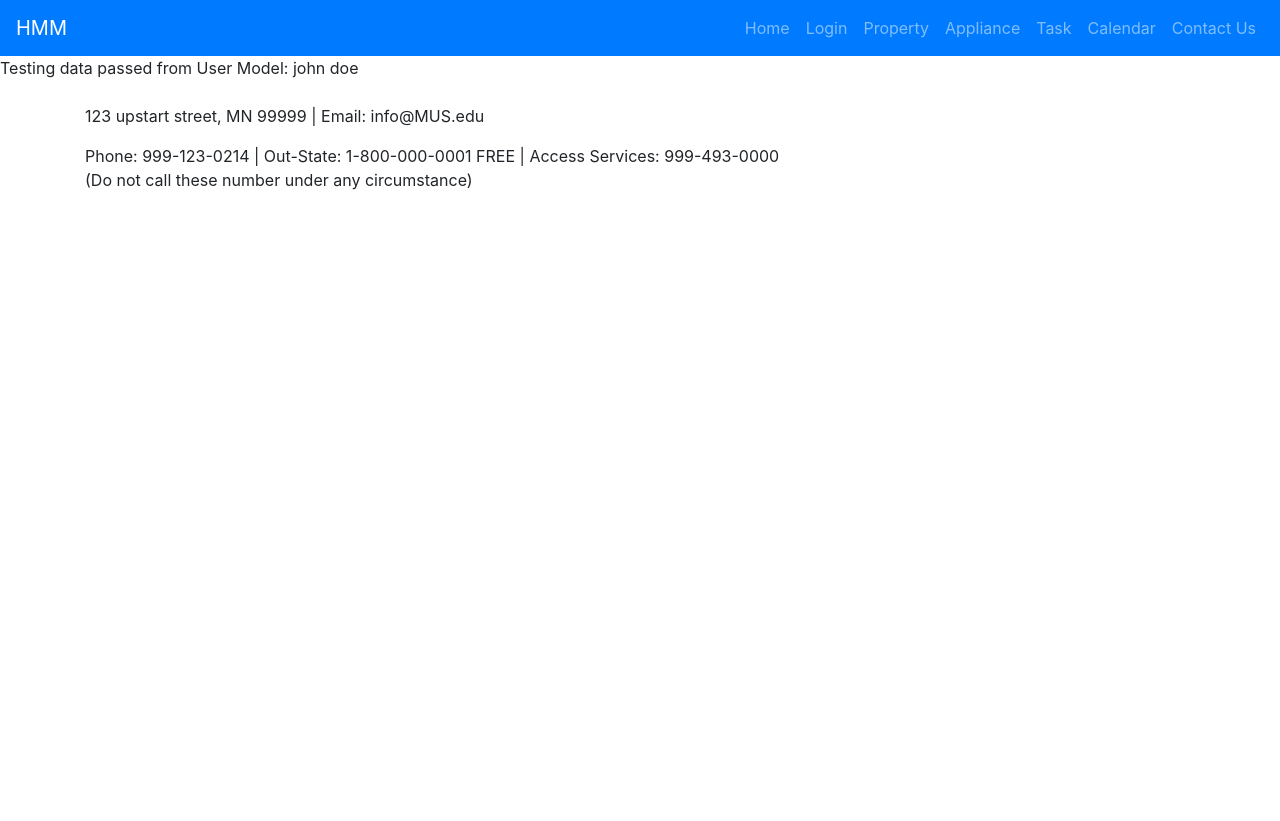
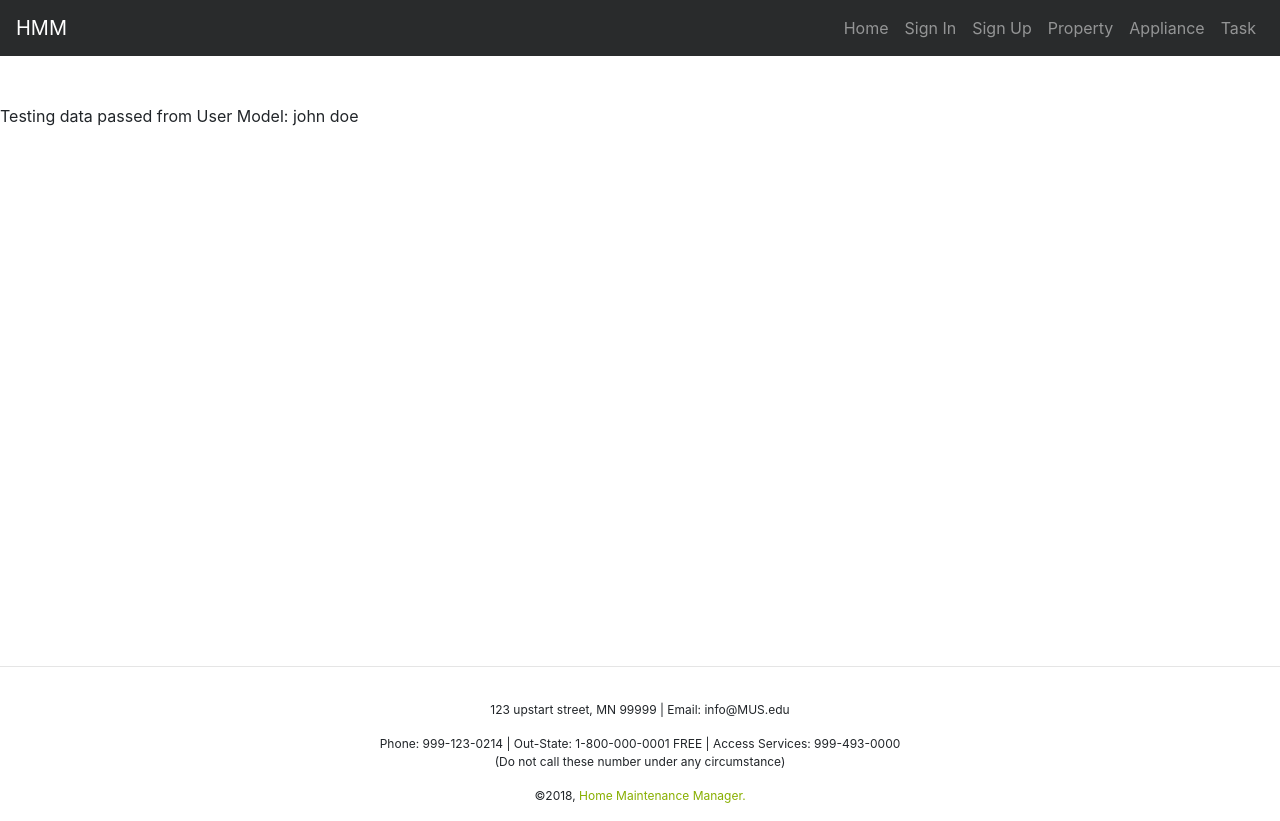
Before and after one commit to tendhar44/Home_Maintenance_Manager, a PHP site: page / in a window 1280 px wide. Before the commit the page ends 190 px from the top, so only its background shows below. Run offline with PHP 8.4, Linux system fonts and the light colour scheme; data that the repository does not hold is empty; some libraries are stand-ins or nearby versions.

Commit message:
added few pages

```diff
--- a/app/controllers/ApplianceController.php
+++ b/app/controllers/ApplianceController.php
@@ -5,7 +5,7 @@
  * Date:
  */
 class ApplianceController extends Controller {
-    public function index() {
+    public function index (){
         $this->view("list-appliance-page", []);
     }
 
--- a/app/models/User.php
+++ b/app/models/User.php
@@ -23,4 +23,16 @@ class User {
     public function deleteUser() {
 
     }
+
+    public function signInUser() {
+
+    }
+
+    public function signOutUser() {
+
+    }
+
+    public function signUpUser() {
+
+    }
 }
--- a/app/views/account-delete-page.php
+++ /dev/null
@@ -1 +0,0 @@
-<?php
--- a/app/views/account-signout-page.php
+++ /dev/null
@@ -1 +0,0 @@
-<?php
--- a/app/views/account-singup-page.php
+++ /dev/null
@@ -1 +0,0 @@
-<?php
--- a/app/views/account-update-page.php
+++ /dev/null
@@ -1 +0,0 @@
-<?php
--- a/app/views/list-appliance-page.php
+++ b/app/views/list-appliance-page.php
@@ -1 +1,5 @@
 <?php
+
+?>
+
+<p>List Appliance page</p>
--- a/app/views/list-property-page.php
+++ b/app/views/list-property-page.php
@@ -1 +1,5 @@
 <?php
+
+?>
+
+<p>List Property Page</p>
--- a/app/views/list-task-page.php
+++ b/app/views/list-task-page.php
@@ -1 +1,5 @@
 <?php
+
+?>
+
+<p>List Task Page</p>
--- a/app/views/list-user-page.php
+++ b/app/views/list-user-page.php
@@ -1 +1,5 @@
 <?php
+
+?>
+
+<p>List User Page</p>
--- a/public/css/styles.css
+++ b/public/css/styles.css
@@ -1,18 +1,51 @@
-html,body{
-	height:100%;
-	width:100%;
+body {
+	padding-bottom: 150px; /* height of footer to keep footer at bottom */
 }
-header{
-}
-footer{
-}
+
 #nav-bar{
 	padding: 0;
 	margin: 0;
 }
+
 label{
 	font-size: 18px;
 }
+
 #navbarSupportedContent a:hover {
 	border-bottom: 4px solid white;
 }
+
+/* Add background color to footer */
+.hmm-footer {
+	font-size: 12px;
+	text-align: center;
+	position: absolute;
+	bottom: 0;
+	width: 100%;
+	height: 150px;  /* height of footer */
+	background-color: #ffffff;
+}
+
+.hmm-second-footer {
+	font-size: 12px;
+	text-align: center;
+}
+
+.hmm-copyright a{
+	color: #88af01;
+	text-decoration: none;
+}
+
+.hmm-copyright a:hover {
+	color: #c2ff98;
+}
+
+.hmm-links {
+	text-decoration: none;
+	color: #88af01;
+}
+
+.hmm-links:hover {
+	text-decoration: none;
+	color: #c2ff98;
+}
--- a/public/footer.html
+++ b/public/footer.html
@@ -1,6 +1,8 @@
-        <div class="container">
+
+        <div class="hmm-footer">
           <div class="row">
             <div class="col-xs-12 col-sm-12">
+                <hr>
                 <img src="">
                 <p>
                     123 upstart street, MN 99999 | Email: info@MUS.edu
@@ -9,6 +11,9 @@
                     Phone: 999-123-0214 | Out-State: 1-800-000-0001 FREE | Access Services: 999-493-0000
                     <br>(Do not call these number under any circumstance)
                 </p>
+                <div class="hmm-second-footer">
+                    <p class="hmm-copyright">©2018, <a href="/home_maintenance_manager/public/homecontroller">Home Maintenance Manager.</a></p>
+                </div>
             </div>
           </div>
         </div>
--- a/public/header.html
+++ b/public/header.html
@@ -13,7 +13,7 @@
     <!-- Bootstrap CSS -->
     <link rel="stylesheet" href="https://maxcdn.bootstrapcdn.com/bootstrap/4.0.0/css/bootstrap.min.css" integrity="sha384-Gn5384xqQ1aoWXA+058RXPxPg6fy4IWvTNh0E263XmFcJlSAwiGgFAW/dAiS6JXm" crossorigin="anonymous">
 
-    <link href="css/styles.css" rel="stylesheet">
+    <link href="/Home_Maintenance_Manager/public/css/styles.css" rel="stylesheet">
 
     <title>Home Maintenance Manager</title>
 </head>
@@ -21,7 +21,7 @@
 
 
 
-	<nav class="navbar navbar-expand-sm bg-primary navbar-dark">
+	<nav class="navbar navbar-expand-sm navbar-dark" style="background-color: #292b2c;">
 	  <a class="navbar-brand" href="/home_maintenance_manager/public/homecontroller">HMM</a>
 	  <button class="navbar-toggler" type="button" data-toggle="collapse" data-target="#navbarSupportedContent" aria-controls="navbarSupportedContent" aria-expanded="false" aria-label="Toggle navigation">
 	    <span class="navbar-toggler-icon"></span>
@@ -34,10 +34,13 @@
               <a class="nav-link" href="/home_maintenance_manager/public/homecontroller">Home</a>
           </li>
           <li class="nav-item">
-              <a class="nav-link" href="/home_maintenance_manager/public/accountcontroller">Login</a>
+              <a class="nav-link" href="/home_maintenance_manager/public/usercontroller/signin">Sign In</a>
           </li>
           <li class="nav-item">
-              <a class="nav-link" href="/home_maintenance_manager/public/propertycontroller/add">Property</a>
+              <a class="nav-link" href="/home_maintenance_manager/public/usercontroller/signup">Sign Up</a>
+          </li>
+          <li class="nav-item">
+              <a class="nav-link" href="/home_maintenance_manager/public/propertycontroller">Property</a>
           </li>
           <li class="nav-item">
               <a class="nav-link" href="/home_maintenance_manager/public/appliancecontroller">Appliance</a>
@@ -45,12 +48,9 @@
           <li class="nav-item">
               <a class="nav-link" href="/home_maintenance_manager/public/taskcontroller">Task</a>
           </li>
-          <li class="nav-item">
-              <a class="nav-link" href="">Calendar</a>
-          </li>
-          <li class="nav-item">
-             <a class="nav-link" href="/home_maintenance_manager/public/contactcontroller">Contact Us</a>
-          </li>
         </ul>
 	  </div>
 	</nav>
+
+    <br>
+    <br>
```
Also changed, not shown: app/config/config.php (deleted, +0 -10 lines), app/controllers/AccountController.php (deleted, +0 -32 lines), app/controllers/UserController.php (+12 -0 lines), app/models/Account.php (deleted, +0 -35 lines), app/views/sign-in-page.php (added, +9 -0 lines), app/views/sign-up-page.php (added, +78 -0 lines), app/views/sign-out-page.php (renamed from app/views/account-signin-page.php). Lines whose indentation alone changed are shown as unchanged.
